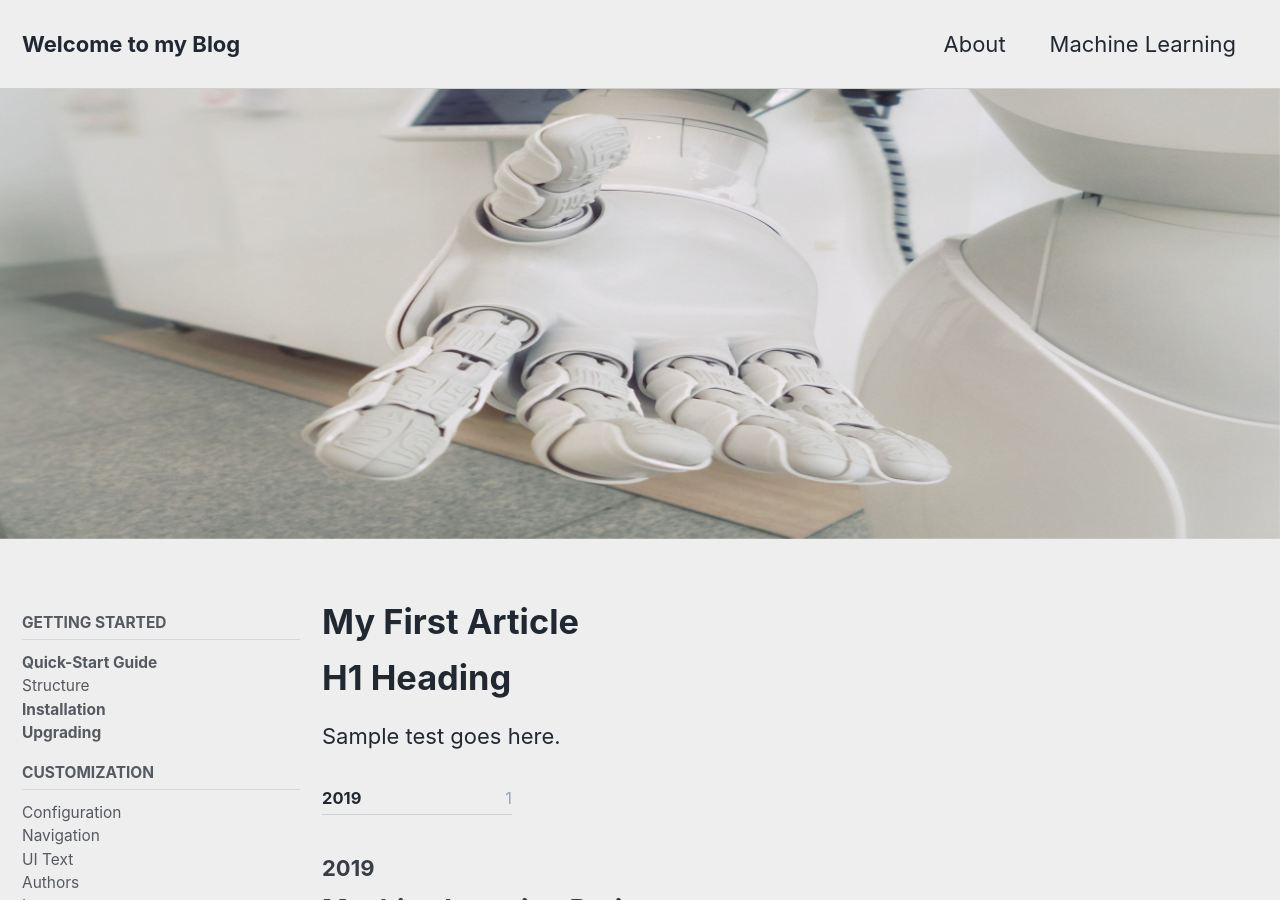
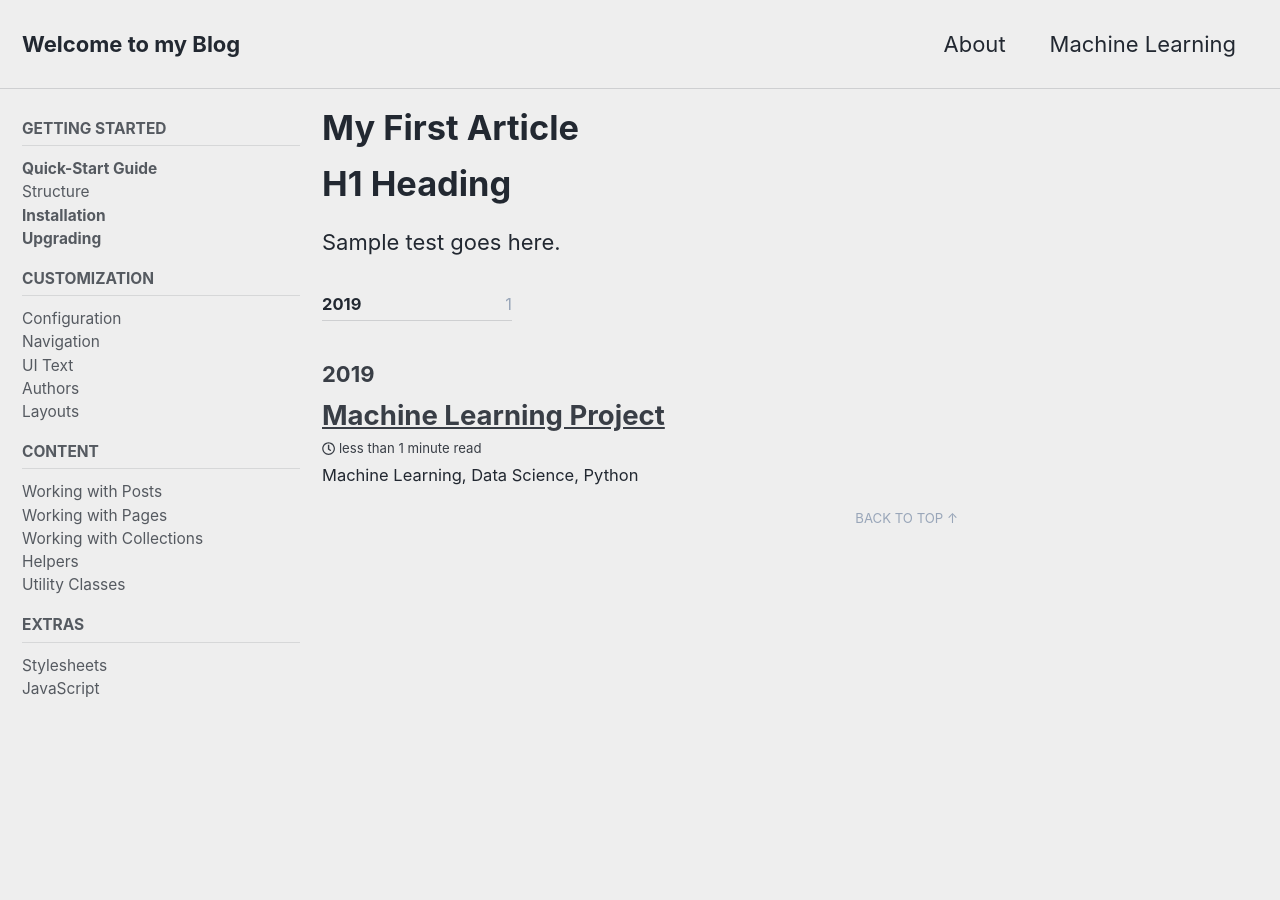
Before and after one commit to sanjibd/sanjibd.github.io, a Jekyll site: the page built from _pages/myfirstarticle.md, in a window 1280 px wide and 900 px high. Built offline with Jekyll 4.4.1, drawn with Linux system fonts in a browser that asks for light colours; cached includes are drawn as plain includes; nearby versions of some CDN libraries.

Commit message:
changes of theme

```diff
--- a/_pages/myfirstarticle.md
+++ b/_pages/myfirstarticle.md
@@ -3,8 +3,6 @@ layout: posts
 permalink: /myfirstarticle/
 title: "My First Article"
 author_profile: false
-header:
-  image: "/images/machine-learning.jpg"
 sidebar:
     nav: "docs"
 ---
```
